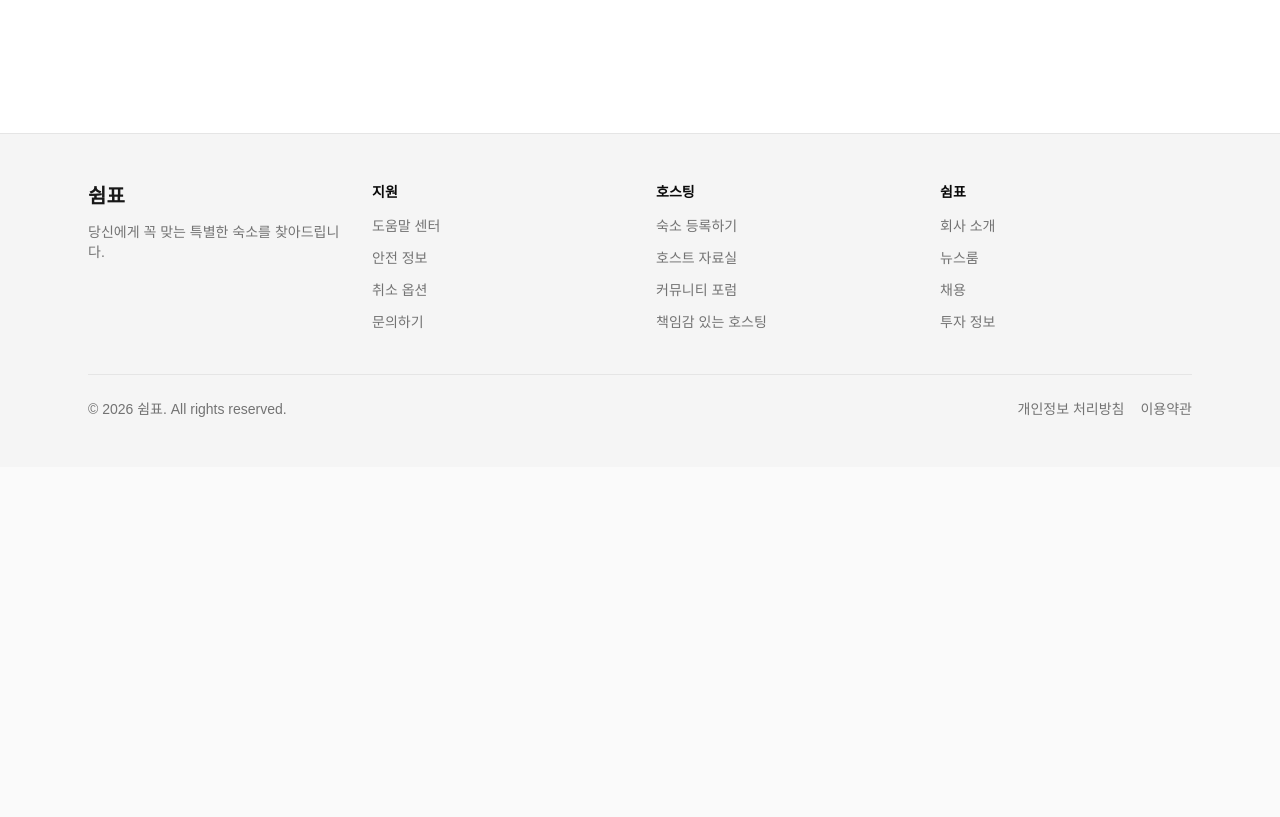
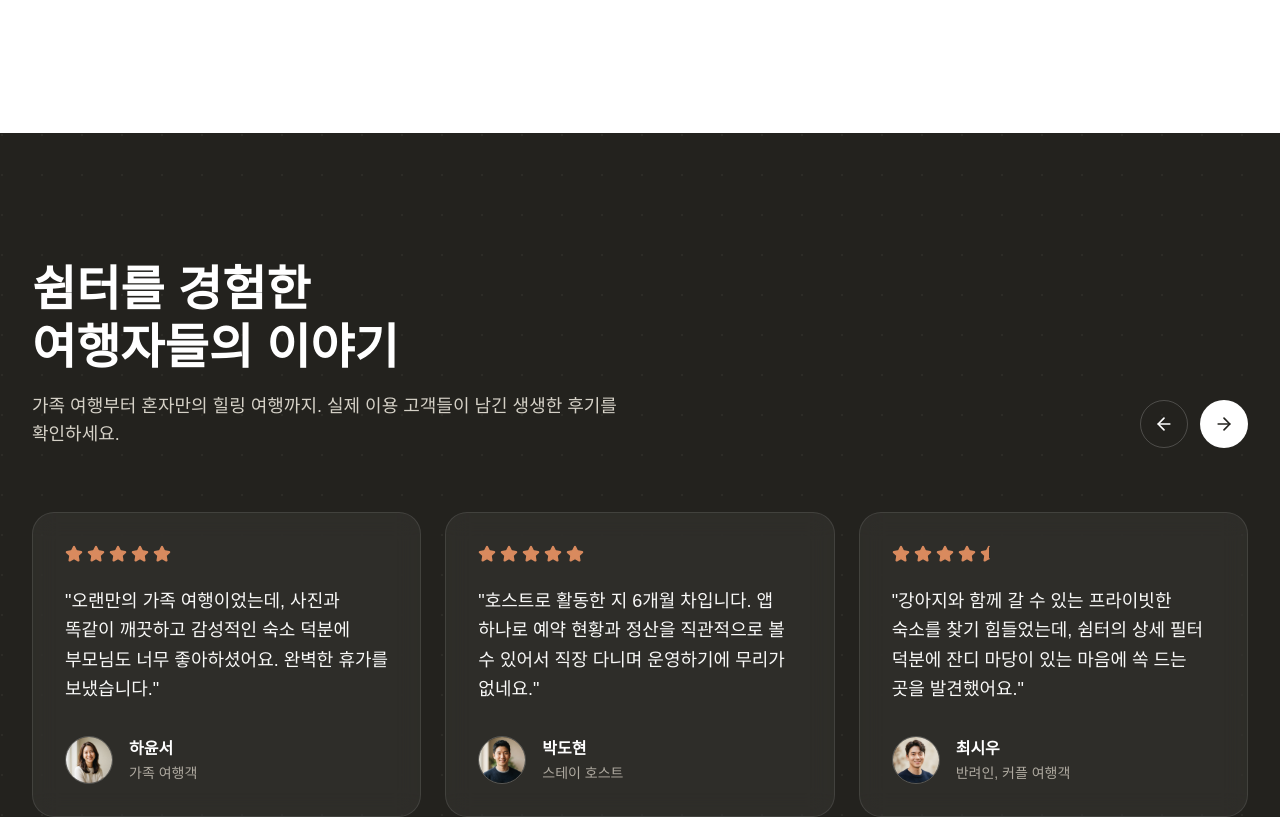
Before and after one commit to kod0751/Simpyo, a Next.js app: page / in a window 1280 px wide. Shown: the part 1822-2639 px from the top of the page. Before the commit the page ends 2289 px from the top, so only its background shows below. Built offline with nearby package versions, Linux system fonts and the light colour scheme; no server answers; a web font is replaced by a local one.

Commit message:
feat(main): Review, CTA 섹션 메인 페이지에 추가

```diff
--- a/app/(main)/page.tsx
+++ b/app/(main)/page.tsx
@@ -1,6 +1,8 @@
 import { HeroSection } from "@/widgets/hero-section";
 import { Marquee } from "@/widgets/marquee";
 import { MyPagePreview } from "@/widgets/mypage-preview";
+import { ReviewSection } from "@/widgets/review-section";
+import { CallToAction } from "@/widgets/cta-section";
 
 export default async function Home() {
   return (
@@ -9,6 +11,8 @@ export default async function Home() {
         <HeroSection />
         <Marquee />
         <MyPagePreview />
+        <ReviewSection />
+        <CallToAction />
       </main>
     </div>
   );
```
